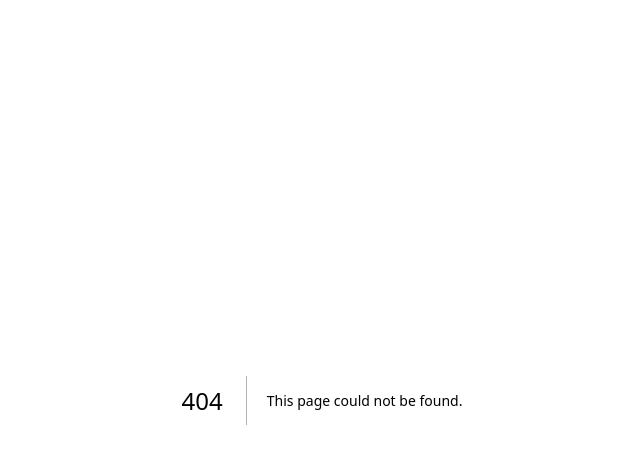
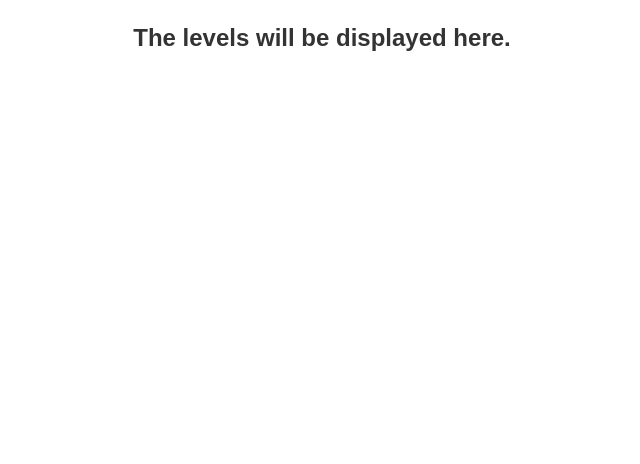
Before and after one commit to Larbi-Fer/Study-Online, a Next.js app in the folder client/: page /dashboard in a window 1280 px wide. Before the commit this address had no page. Shown: the top 464 px of the page, without its empty margins (318-958 px from the left). Built offline with nearby package versions, Linux system fonts and the light colour scheme.

Commit message:
ADD dashboard page

```diff
--- /dev/null
+++ b/client/app/dashboard/page.tsx
@@ -0,0 +1,13 @@
+import React from 'react'
+
+const Dashboard = () => {
+  return (
+    <div style={{ textAlign: 'center', marginTop: '20px' }}>
+      <h2>
+        The levels will be displayed here.
+      </h2>
+    </div>
+  )
+}
+
+export default Dashboard
--- a/client/components/Auth/Login.tsx
+++ b/client/components/Auth/Login.tsx
@@ -41,7 +41,7 @@ const Login = () => {
     Toast('Login Success', 'success')
 
     dispatch( setUser(response.payload) )
-    router.push('/profile')
+    router.push('/dashboard')
   }
 
   return (
```
